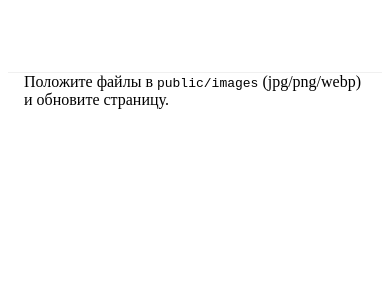
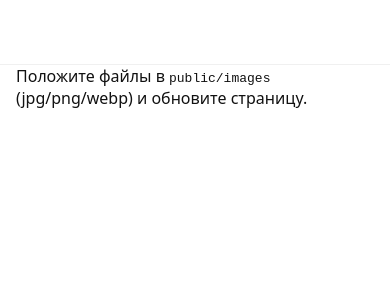
Before and after one commit to ave-ArChi/zelinski-photo, a Next.js app: page / in a window 390 px wide. Shown: the top 300 px of the page. Built offline with nearby package versions, Linux system fonts and the light colour scheme.

Commit message:
Update globals.css

```diff
--- a/app/globals.css
+++ b/app/globals.css
@@ -1,27 +1,66 @@
-/* контейнер */
-.container{max-width:1200px;margin:0 auto;padding:0 16px}
+/* Базовая типографика */
+html,body { margin:0; padding:0; }
+body {
+  font-family: system-ui,-apple-system,Segoe UI,Roboto,Ubuntu,'Helvetica Neue',Arial,'Noto Sans','Apple Color Emoji','Segoe UI Emoji',sans-serif;
+  color:#111;
+}
 
-/* шапка */
-.site-header{position:sticky;top:0;background:#fff;z-index:40;border-bottom:1px solid rgba(0,0,0,.06)}
-.header-row{display:flex;align-items:center;justify-content:space-between;height:64px}
-.brand{font-weight:800;letter-spacing:.28em;text-decoration:none;color:#111;font-size:clamp(18px,4.5vw,28px)}
-.brand:hover{opacity:.9}
+/* Контейнер */
+.container { max-width:1200px; margin:0 auto; padding:0 16px; }
 
-/* desktop menu */
-.nav-desktop{display:flex;gap:24px}
-.nav-desktop a{color:#111;text-decoration:none;font-weight:500}
-.nav-desktop a:hover{opacity:.7}
+/* ===== ШАПКА ===== */
+.site-header {
+  position:sticky; top:0; z-index:40; background:#fff;
+  border-bottom:1px solid rgba(0,0,0,.06);
+}
+.header-row {
+  height:64px; display:flex; align-items:center; justify-content:space-between; gap:16px;
+}
+.brand {
+  color:#111; text-decoration:none; font-weight:800; letter-spacing:.28em;
+  font-size:clamp(18px,4.2vw,28px); white-space:nowrap;
+}
+.brand:hover { opacity:.9; }
 
-/* burger for mobile */
-.burger{display:none;width:40px;height:40px;border:0;background:0;gap:5px;flex-direction:column;justify-content:center;align-items:center}
-.burger span{display:block;width:22px;height:2px;background:#111;border-radius:2px}
-@media (max-width:1024px){.nav-desktop{display:none}.burger{display:flex}}
+/* Десктопное меню */
+.nav-desktop { display:flex; gap:24px; }
+.nav-desktop a { color:#111; text-decoration:none; font-weight:500; }
+.nav-desktop a:hover { opacity:.75; }
 
-/* mobile drawer */
+/* Бургер для мобилы */
+.burger {
+  display:none; width:40px; height:40px; border:0; background:transparent; padding:0;
+  align-items:center; justify-content:center; flex-direction:column; gap:5px;
+}
+.burger span { display:block; width:22px; height:2px; background:#111; border-radius:2px;
+  transition:transform .2s ease, opacity .2s ease;
+}
+.burger.active span:nth-child(1){ transform:translateY(7px) rotate(45deg); }
+.burger.active span:nth-child(2){ opacity:0; }
+.burger.active span:nth-child(3){ transform:translateY(-7px) rotate(-45deg); }
+
+@media (max-width:1024px){
+  .nav-desktop { display:none; }
+  .burger { display:flex; }
+}
+
+/* Мобильное меню (выдвижка) */
 .nav-mobile{
-  position:fixed;inset:64px 0 0 0;background:#fff;display:flex;flex-direction:column;
-  padding:16px;gap:12px;transform:translateY(-100%);transition:transform .25s ease;z-index:30;
-  border-top:1px solid rgba(0,0,0,.06)
+  position:fixed; inset:64px 0 0 0; background:#fff; display:flex; flex-direction:column;
+  padding:16px; gap:12px; transform:translateY(-100%); transition:transform .25s ease; z-index:30;
+  border-top:1px solid rgba(0,0,0,.06);
 }
-.nav-mobile a{padding:14px 8px;border-radius:10px;text-decoration:none;color:#111;background:#f8f8f8}
-.nav-mobile.open{transform:translateY(0)}
+.nav-mobile a{ display:block; padding:14px 10px; border-radius:10px; text-decoration:none; color:#111; background:#f7f7f7; }
+.nav-mobile a:active{ background:#eee; }
+.nav-mobile.open{ transform:translateY(0); }
+
+/* ===== ГАЛЕРЕЯ (masonry через columns) ===== */
+.gallery { column-count:3; column-gap:16px; }
+@media (max-width:1024px){ .gallery { column-count:2; } }
+@media (max-width:640px){ .gallery { column-count:1; } }
+
+.gallery-item { break-inside:avoid; -webkit-column-break-inside:avoid; margin:0 0 16px; display:block; }
+.gallery-item img { width:100%; height:auto; display:block; border-radius:8px; }
+
+/* Нежные разделители, если нужно где-то ещё */
+.border-soft { border-color: rgba(0,0,0,.06); }
```
